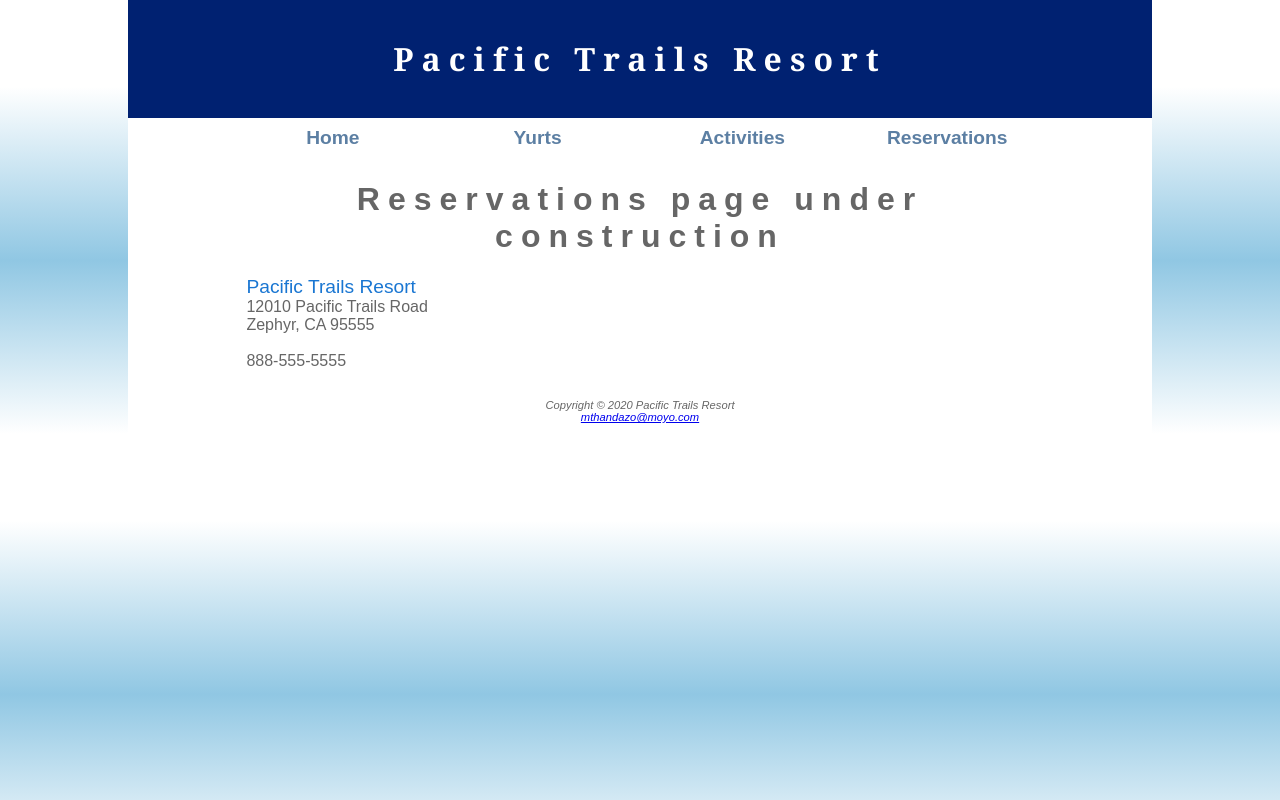
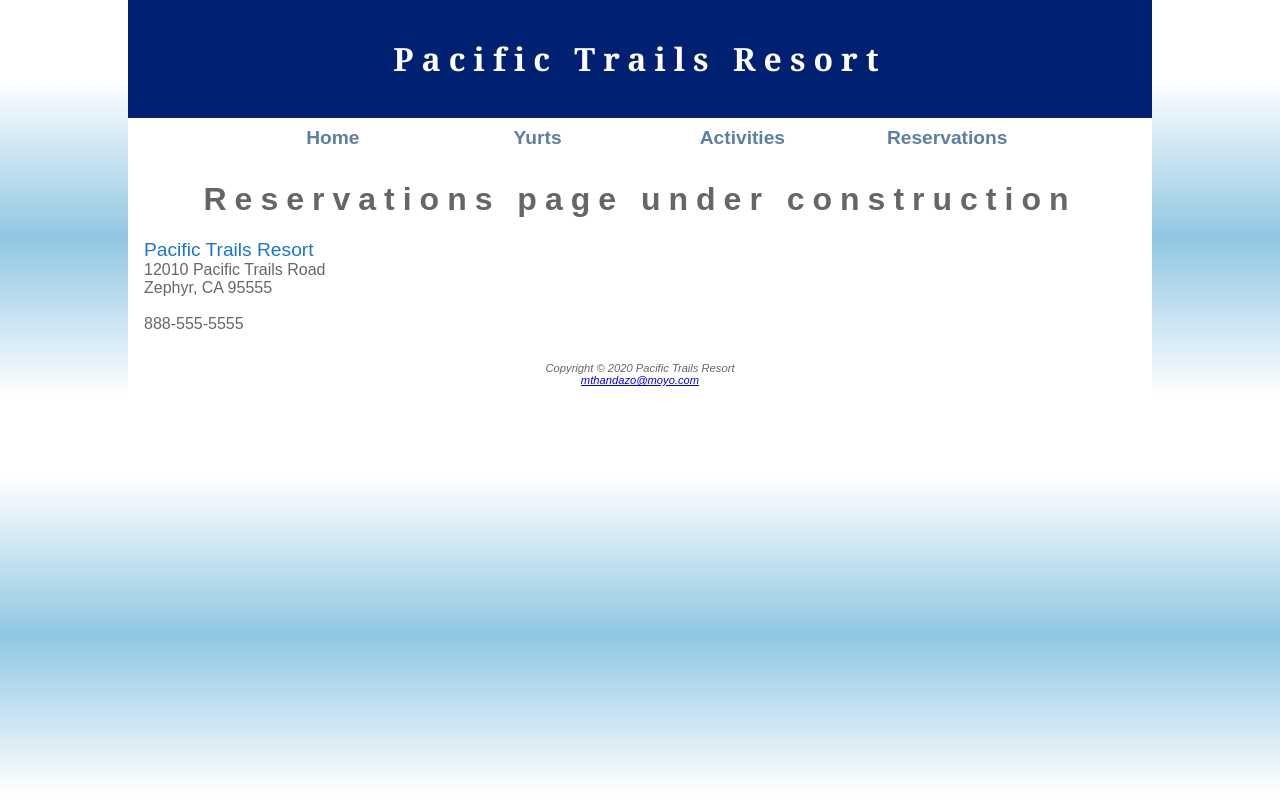
Before and after one commit to Mthandazo1/Sdev153, a plain HTML site: page CH7/reservations.html in a window 1280 px wide. Drawn offline with Linux system fonts and the light colour scheme.

Commit message:
chapter7officallycomplete

```diff
--- a/CH7/reservations.html
+++ b/CH7/reservations.html
@@ -19,7 +19,6 @@
    <li><a href="reservations.html">Reservations</a></li>
   </ul>
 </nav>
-<div id = "wrapper">
 <main>
  <h1>Reservations page under construction</h1>
  <div>
```
Also changed, not shown: 3 other files.
